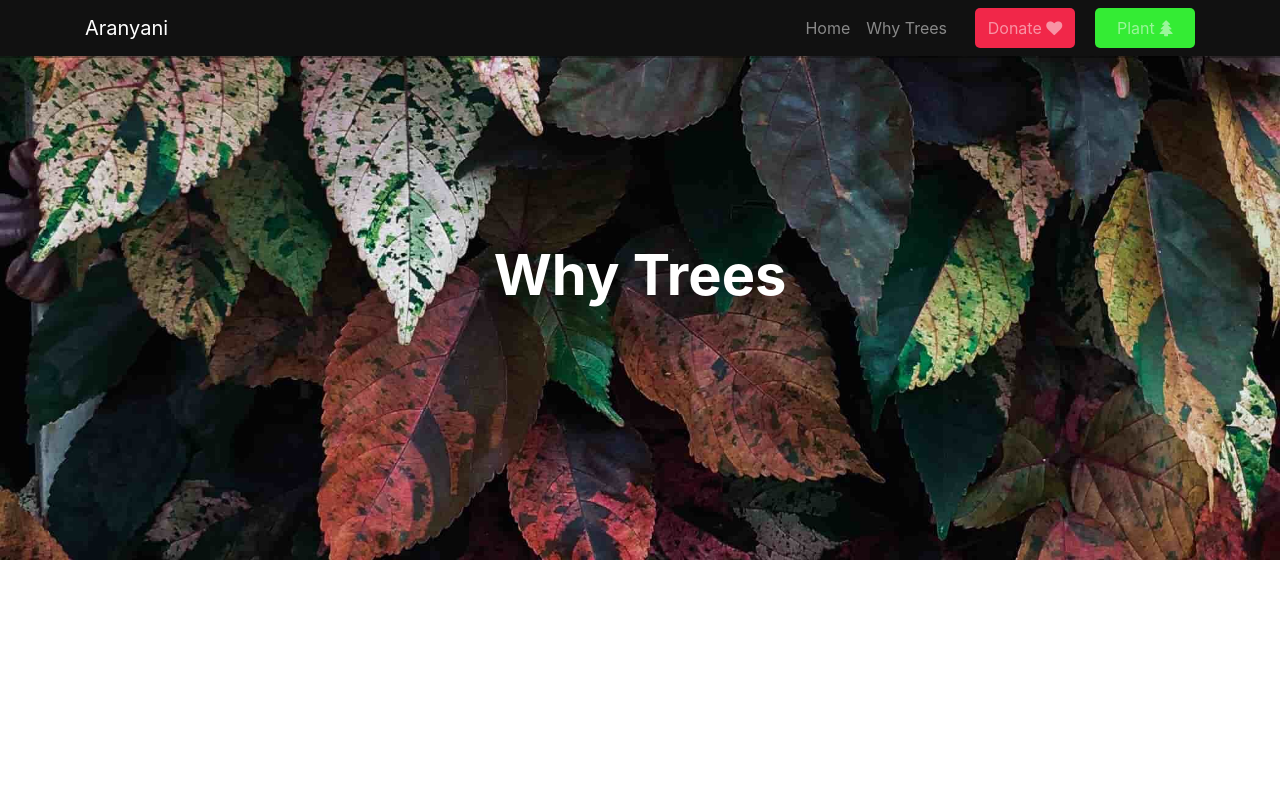
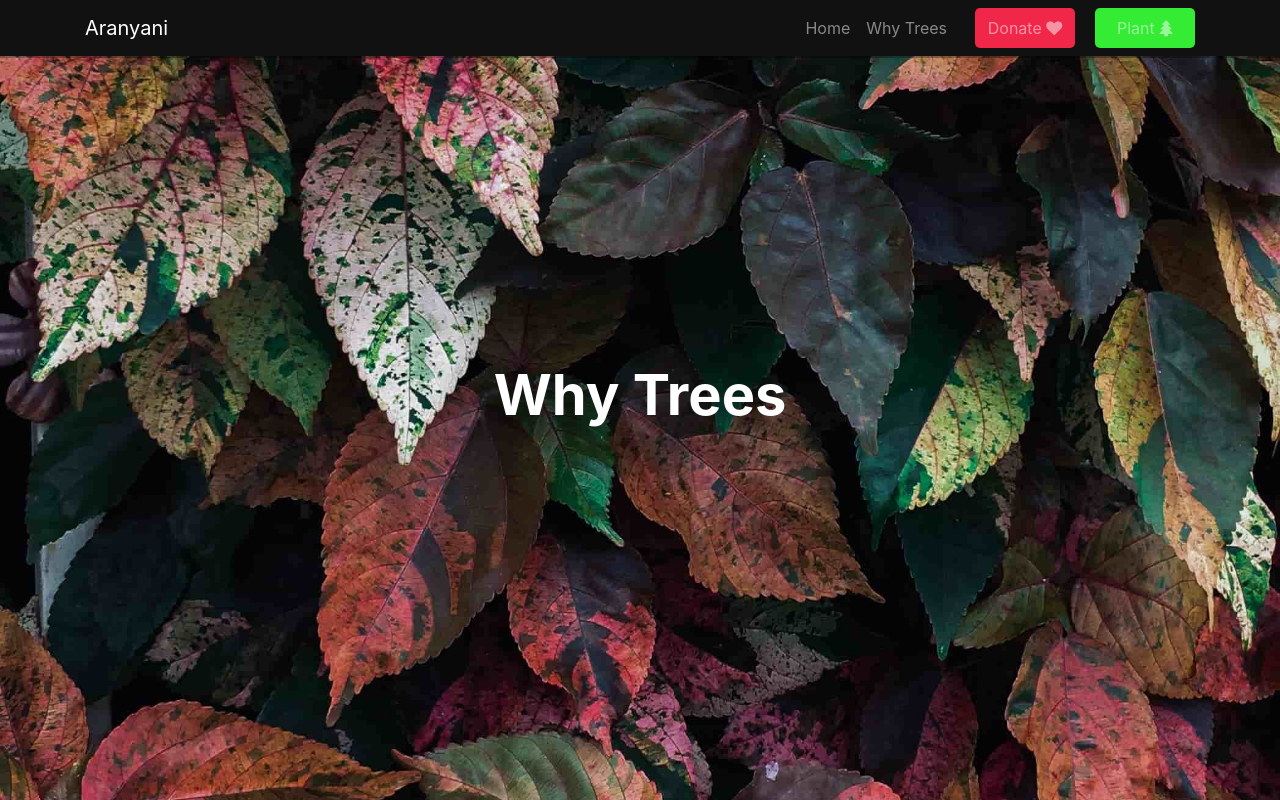
Before and after one commit to justBboy/plantation-project, a Django app: page /why_trees/ in a window 1280 px wide. Run offline with Django 3.2, Linux system fonts and the light colour scheme.

Commit message:
full header

```diff
--- a/static/css/main.css
+++ b/static/css/main.css
@@ -64,7 +64,7 @@ body{
     background-repeat: no-repeat;
     background-size: cover;
     width: 100%;
-    height: 70vh;
+    height: 100vh;
     display: grid;
     place-items: center;
     color: #fff;
@@ -76,7 +76,7 @@ body{
     background-repeat: no-repeat;
     background-size: cover;
     width: 100%;
-    height: 70vh;
+    height: 100vh;
     display: grid;
     place-items: center;
     color: #fff;
```
